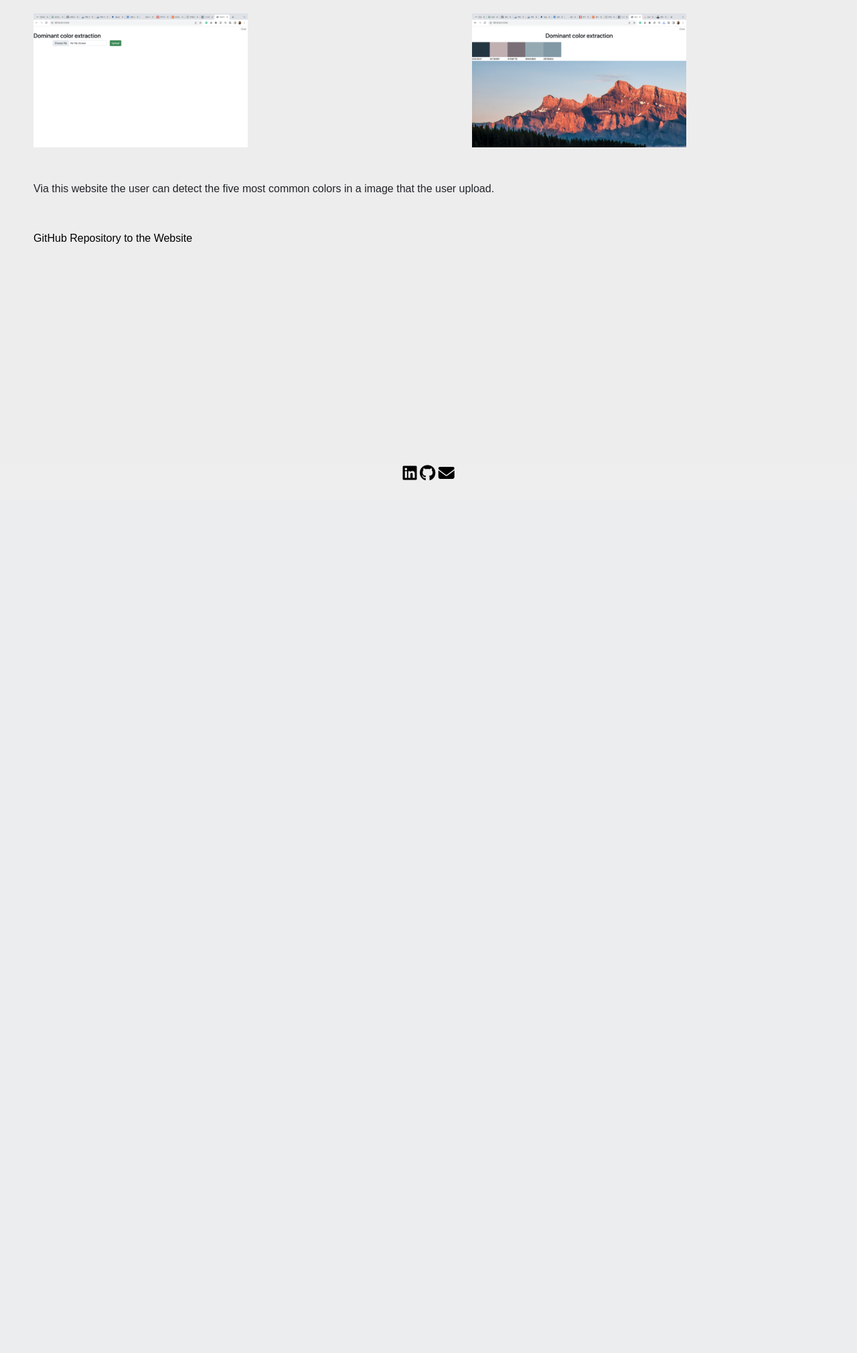
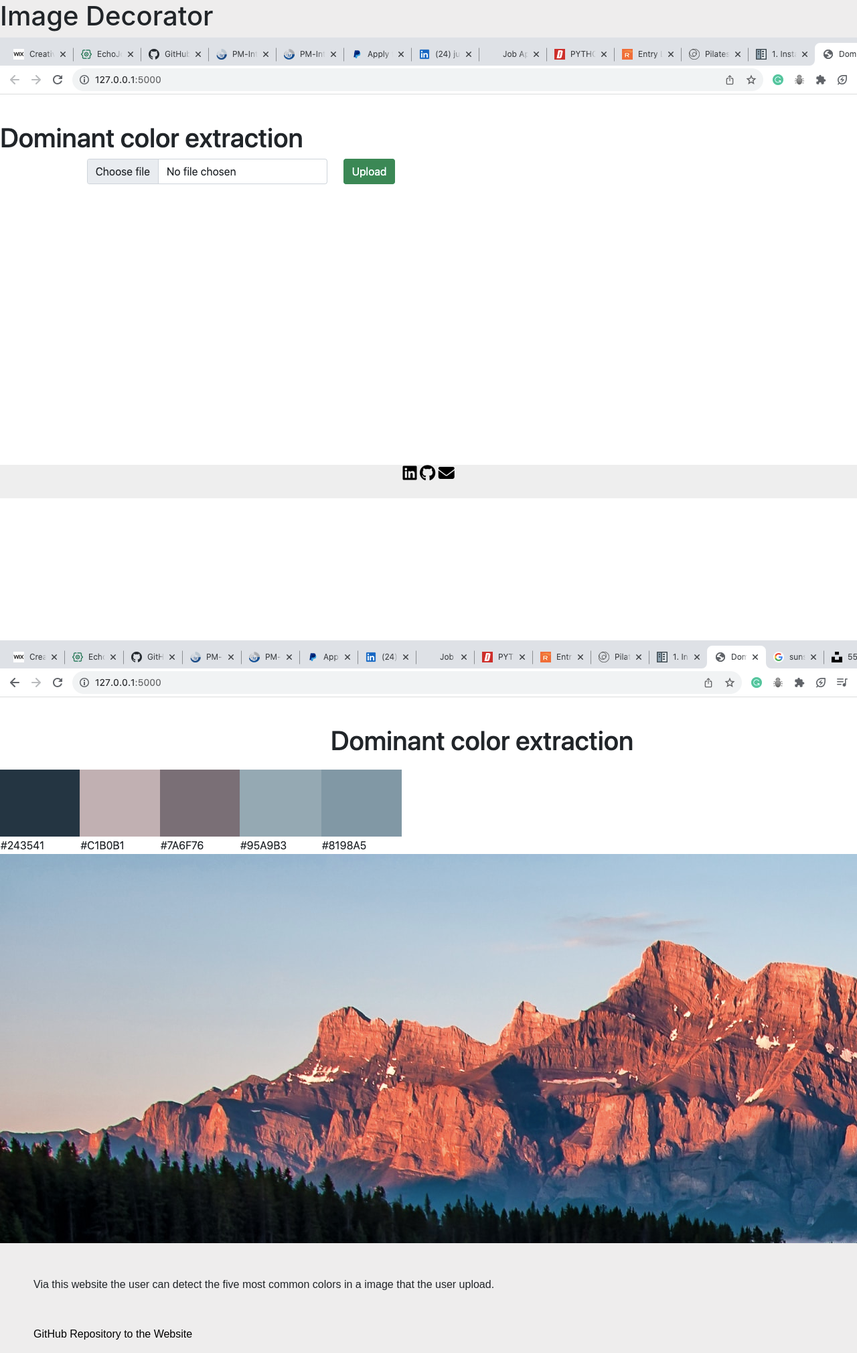
Before and after one commit to miyamarinova/Portfolio_website, a Flask app: page /project03 in a window 1280 px wide; the page is wider, and only the part inside the window is pictured. Shown: the part 56-2076 px from the top of that part at 67% size. Before the commit the page ends 773 px from the top of that part, so only its background shows below. Run offline with Flask 3, Linux system fonts and the light colour scheme; some libraries are stand-ins or nearby versions.

Commit message:
project03.html

```diff
--- a/templates/project03.html
+++ b/templates/project03.html
@@ -2,13 +2,14 @@
 {% include 'navbar.html'%}
 
 <body style="background-color: #EEEDED">
+<h1 class="project-heading">Image Decorator</h1>
 <div class="row">
     <div class="col">
-        <img class='projects-img' src="{{ url_for('static',filename='img/project3img1.png') }}" alt="onlinestoreimg">
+        <img class='project-img' src="{{ url_for('static',filename='img/project3img1.png') }}" alt="onlinestoreimg">
     </div>
 
     <div class="col">
-        <img class='projects-img' src="{{ url_for('static',filename='img/project3img2.png') }}" alt="onlinestoreimg">
+        <img class='project-img' src="{{ url_for('static',filename='img/project3img2.png') }}" alt="onlinestoreimg">
     </div>
 
 </div>
```
